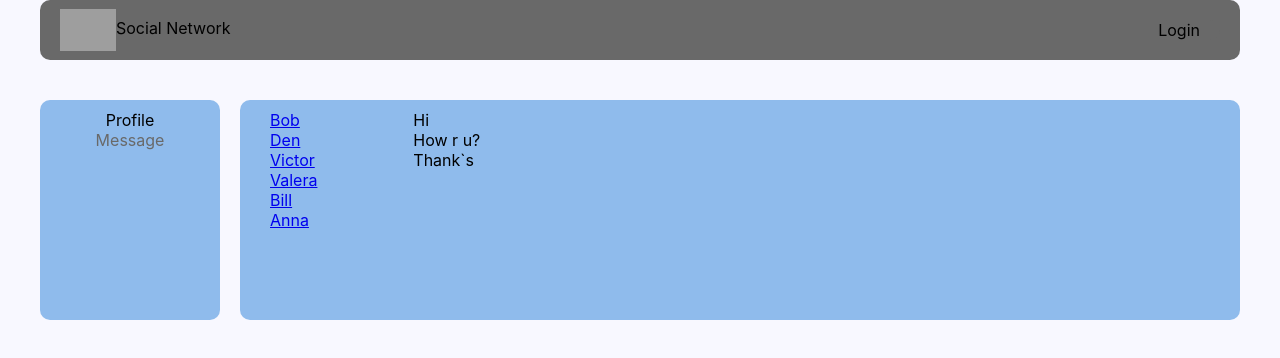
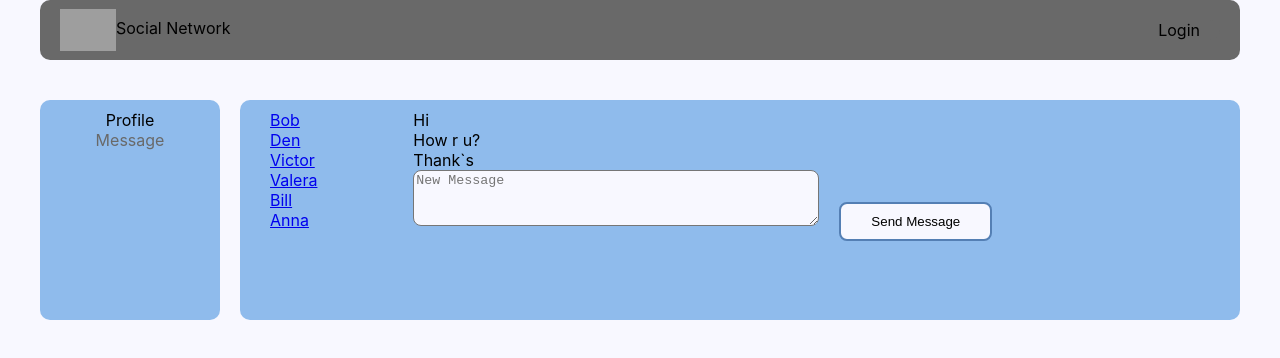
Before and after one commit to APTEMKA-87/SocialNetwork, a React (Create React App) app: page /dialogs in a window 1280 px wide. Shown: the top 358 px of the page. Built offline with nearby package versions, Linux system fonts and the light colour scheme; grey boxes are pictures that could not be loaded.

Commit message:
addButtonMessage, lesson 31

```diff
--- a/src/components/Dialogs/Dialogs.tsx
+++ b/src/components/Dialogs/Dialogs.tsx
@@ -3,6 +3,7 @@ import s from './Dialogs.module.css'
 import DialogItem from './DialogItem/DialogItem';
 import MessageDialogs from './Message/Message';
 import { DialogPageType } from '../../Redux/State';
+import n from './../Profile/MyPosts/MyPosts.module.css'
 
 type DialogsPropsType ={
     dialogPage: DialogPageType
@@ -12,7 +13,12 @@ const Dialogs = (props: DialogsPropsType) => {
 
     let dialogElements = props.dialogPage.dialogs.map(d => <DialogItem name={d.name} id={d.id}/>)
     let messagesElements = props.dialogPage.messages.map(m => <MessageDialogs messageDialog={m.message} />)
+    let sendMessage = React.createRef<HTMLTextAreaElement>()
 
+    let addButtonMessage = () => {
+        let text = sendMessage.current?.value
+        alert(text)
+    }
     return (
         <div className={s.content}>
             <div className={s.dialogItems}>
@@ -20,6 +26,8 @@ const Dialogs = (props: DialogsPropsType) => {
             </div>
             <div className={s.messages}>
                 {messagesElements}
+                <textarea className={n.textArea} placeholder="New Message" ref={sendMessage}/>
+                <button className={n.button} onClick={addButtonMessage}>Send Message</button>
             </div>
         </div>
     );
```
